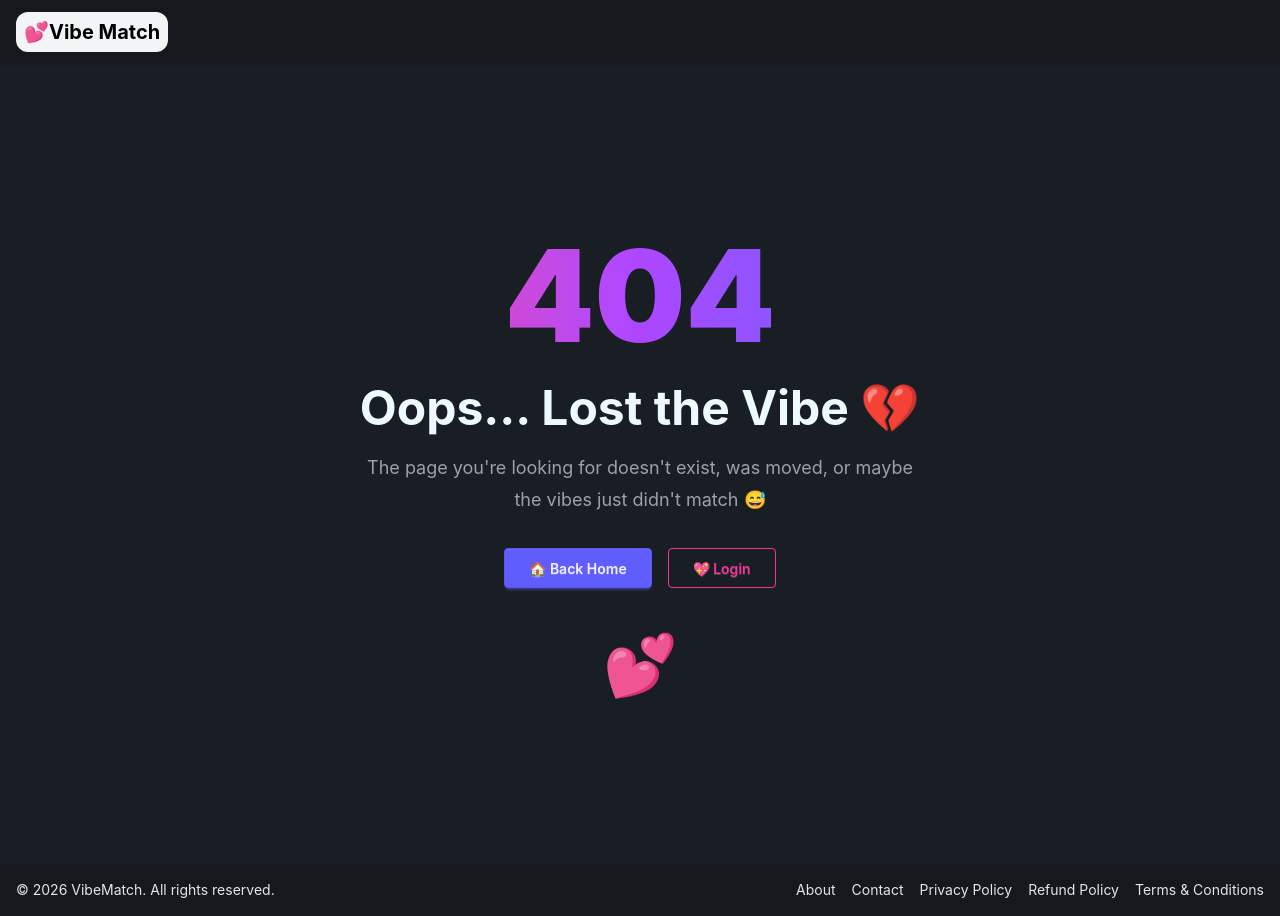
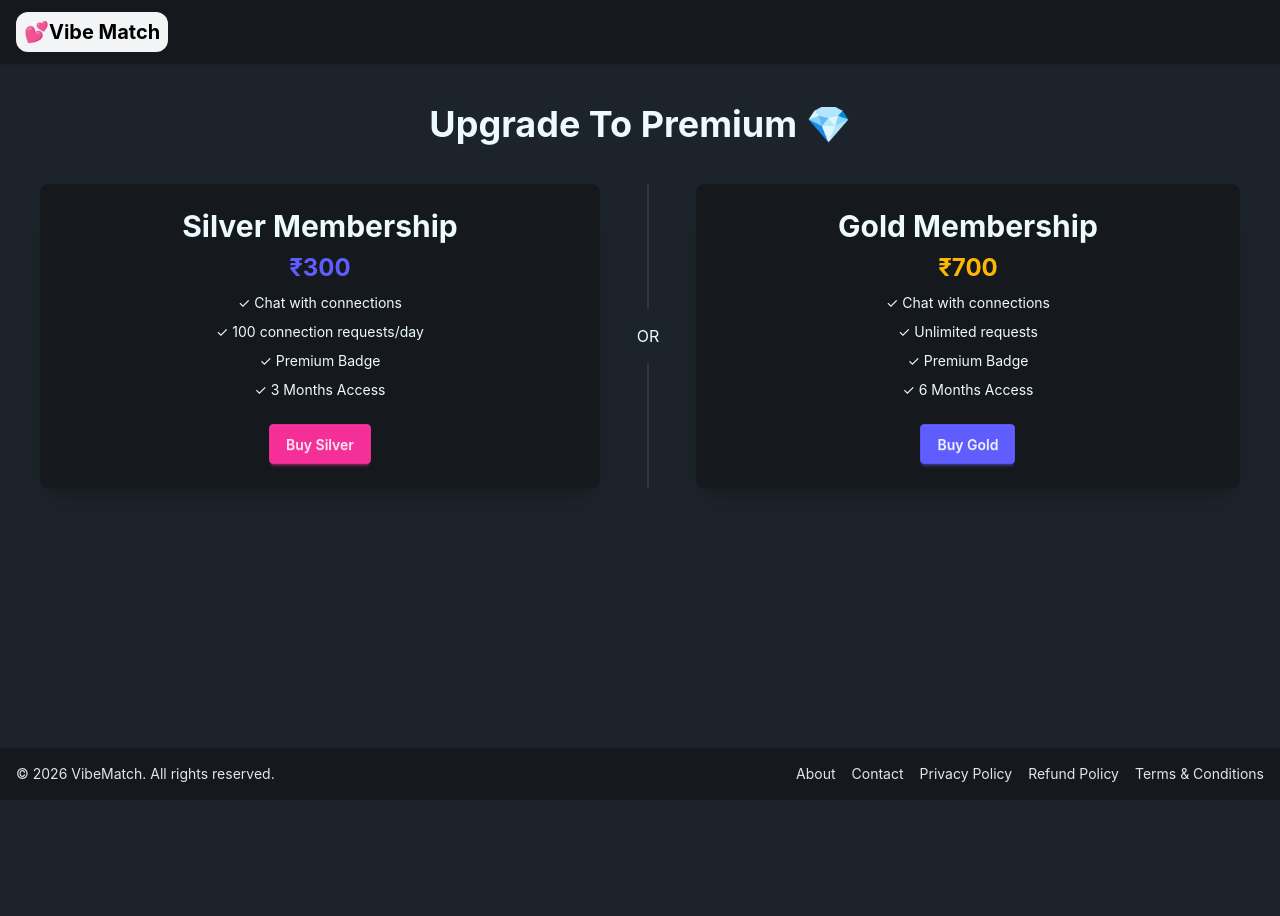
Before and after one commit to sachindiwakar/vibematch-frontend, a React (Vite) app: page /premium in a window 1280 px wide. After the commit the page ends 800 px from the top, so only its background shows below. Built offline with nearby package versions, Linux system fonts and the light colour scheme; no server answers.

Commit message:
add razorpay payment feature

```diff
--- a/index.html
+++ b/index.html
@@ -5,6 +5,7 @@
     <link rel="icon" type="image/svg+xml" href="/favicon.svg" />
     <meta name="viewport" content="width=device-width, initial-scale=1.0" />
     <title>VibeMatch - Dating App</title>
+    <script src="https://checkout.razorpay.com/v1/checkout.js"></script>
   </head>
   <body>
     <div id="root"></div>
--- a/src/App.jsx
+++ b/src/App.jsx
@@ -18,6 +18,7 @@ import TermsConditions from "./pages/TermsConditions";
 import NotFound from "./pages/NotFound";
 import { Provider } from "react-redux";
 import appStore from "./store/appStore";
+import Premium from "./components/Premium";
 
 function App() {
   return (
@@ -31,6 +32,7 @@ function App() {
               <Route path="/profile" element={<Profile />} />
               <Route path="/connections" element={<Connections />} />
               <Route path="/requests" element={<Requests />} />
+              <Route path="/premium" element={<Premium />} />
               <Route path="/chat/:targetUserId" element={<Chat />} />
               <Route path="/forgot-password" element={<ForgotPassword />} />
               <Route path="/reset-password" element={<ResetPassword />} />
--- a/src/components/NavBar.jsx
+++ b/src/components/NavBar.jsx
@@ -75,6 +75,9 @@ const NavBar = () => {
                   </Link>
                 </li>
                 <li>
+                  <Link to="/premium">Premium</Link>
+                </li>
+                <li>
                   <a onClick={handleLogout}>Logout</a>
                 </li>
               </ul>
--- /dev/null
+++ b/src/components/Premium.jsx
@@ -0,0 +1,164 @@
+import React, { useEffect, useState } from "react";
+import axios from "axios";
+
+import { BASE_URL } from "../utils/constants";
+
+const Premium = () => {
+  const [isUserPremium, setIsUserPremium] = useState(false);
+
+  const [loading, setLoading] = useState(true);
+
+  useEffect(() => {
+    verifyPremiumUser();
+  }, []);
+
+  const verifyPremiumUser = async () => {
+    try {
+      const res = await axios.get(BASE_URL + "/payment/verify", {
+        withCredentials: true,
+      });
+
+      if (res.data.isPremium) {
+        setIsUserPremium(true);
+      }
+    } catch (err) {
+      console.error(err?.response?.data?.message || err.message);
+    } finally {
+      setLoading(false);
+    }
+  };
+
+  const handleBuyClick = async (type) => {
+    try {
+      const order = await axios.post(
+        BASE_URL + "/payment/create",
+        {
+          membershipType: type,
+        },
+        {
+          withCredentials: true,
+        },
+      );
+
+      const { payment, keyId, firstName, lastName, email } = order.data;
+
+      const { amount, currency, orderId } = payment;
+
+      const options = {
+        key: keyId,
+
+        amount,
+
+        currency,
+
+        name: "VibeMatch",
+
+        description: "Premium Membership",
+
+        order_id: orderId,
+
+        prefill: {
+          name: firstName + " " + lastName,
+
+          email,
+
+          contact: "9999999999",
+        },
+
+        theme: {
+          color: "#ec4899",
+        },
+
+        handler: verifyPremiumUser,
+      };
+
+      const rzp = new window.Razorpay(options);
+
+      rzp.open();
+    } catch (err) {
+      console.error(err?.response?.data?.message || "Payment failed");
+    }
+  };
+
+  if (loading) {
+    return (
+      <div className="flex justify-center my-20">
+        <span className="loading loading-spinner loading-lg"></span>
+      </div>
+    );
+  }
+
+  if (isUserPremium) {
+    return (
+      <div className="flex justify-center my-20">
+        <div className="alert alert-success max-w-md">
+          <span>🎉 You are already a Premium Member.</span>
+        </div>
+      </div>
+    );
+  }
+
+  return (
+    <div className="m-10">
+      <h1 className="text-4xl font-bold text-center mb-10">
+        Upgrade To Premium 💎
+      </h1>
+
+      <div className="flex flex-col lg:flex-row w-full gap-6">
+        <div className="card bg-base-300 shadow-xl grow">
+          <div className="card-body items-center text-center">
+            <h1 className="font-bold text-3xl">Silver Membership</h1>
+
+            <h2 className="text-2xl font-bold text-primary">₹300</h2>
+
+            <ul className="space-y-2">
+              <li>✓ Chat with connections</li>
+
+              <li>✓ 100 connection requests/day</li>
+
+              <li>✓ Premium Badge</li>
+
+              <li>✓ 3 Months Access</li>
+            </ul>
+
+            <button
+              onClick={() => handleBuyClick("silver")}
+              className="btn btn-secondary mt-4"
+            >
+              Buy Silver
+            </button>
+          </div>
+        </div>
+
+        <div className="divider lg:divider-horizontal">OR</div>
+
+        <div className="card bg-base-300 shadow-xl grow">
+          <div className="card-body items-center text-center">
+            <h1 className="font-bold text-3xl">Gold Membership</h1>
+
+            <h2 className="text-2xl font-bold text-warning">₹700</h2>
+
+            <ul className="space-y-2">
+              <li>✓ Chat with connections</li>
+
+              <li>✓ Unlimited requests</li>
+
+              <li>✓ Premium Badge</li>
+
+              <li>✓ 6 Months Access</li>
+            </ul>
+
+            <button
+              onClick={() => handleBuyClick("gold")}
+              className="btn btn-primary mt-4"
+            >
+              Buy Gold
+            </button>
+          </div>
+        </div>
+      </div>
+    </div>
+  );
+};
+
+export default Premium;
```
